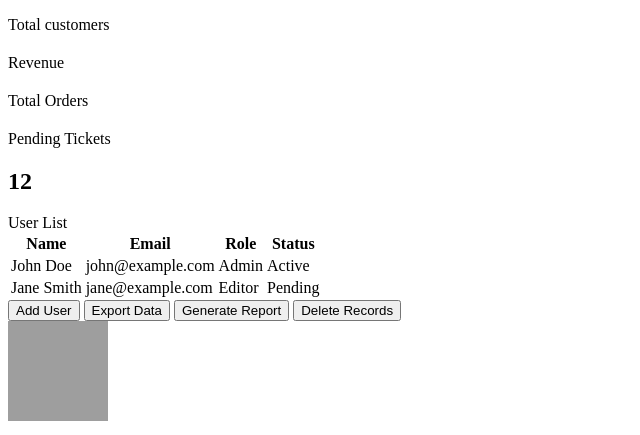
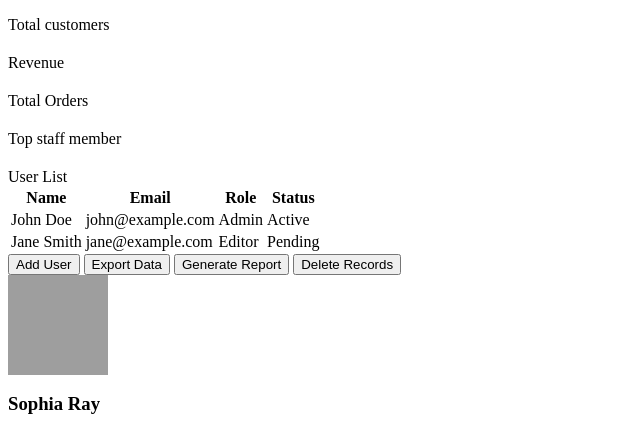
Before and after one commit to hhuanggcc/fastburgers_new, a PHP site: page /admin/adminDashboard.php in a window 1280 px wide. Shown: the part 163-598 px from the top of the page, without its empty margins (0-640 px from the left). Run offline with PHP 8.4, Linux system fonts and the light colour scheme; data that the repository does not hold is empty; grey boxes are pictures that could not be loaded.

Commit message:
update code

```diff
--- a/app/Views/admin/adminDashboard.php
+++ b/app/Views/admin/adminDashboard.php
@@ -38,8 +38,8 @@
     <h2 class="text-3xl font-bold text-blue-600 mt-2"><?= $totalOrders ?></h2>
   </div>
   <div class="bg-white p-6 rounded-lg shadow-md">
-    <p class="text-sm text-gray-500">Pending Tickets</p>
-    <h2 class="text-3xl font-bold text-red-500 mt-2">12</h2>
+    <p class="text-sm text-gray-500">Top staff member</p>
+    <h2 class="text-3xl font-bold text-red-500 mt-2"><?= $totalStaffOrders ?></h2>
   </div>
 </div>
 
```
Also changed, not shown: app/Controllers/Admin/AdminDashboardController.php (+17 -17 lines).
